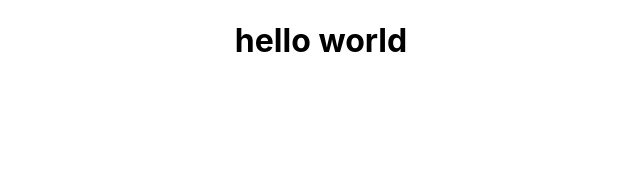
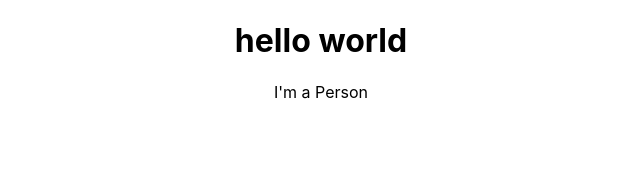
Before and after one commit to jhbarnum/React_App_Tutorial, a React (Create React App) app: page / in a window 1280 px wide. Shown: the top 172 px of the page, without its empty margins (319-959 px from the left). Built offline with nearby package versions, Linux system fonts and the light colour scheme.

Commit message:
person component

```diff
--- a/src/App.js
+++ b/src/App.js
@@ -1,11 +1,13 @@
 import React, { Component } from 'react';
 import './App.css';
+import Person from './Person/Person.js';
 
 class App extends Component {
   render() {
     return (
       <div className="App">
         <h1>hello world</h1>
+        <Person />
       </div>
     );
   }
--- /dev/null
+++ b/src/Person/Person.js
@@ -0,0 +1,7 @@
+import React from 'react';
+
+const person = () => {
+    return <p>I'm a Person</p>
+}
+
+export default person;
```
